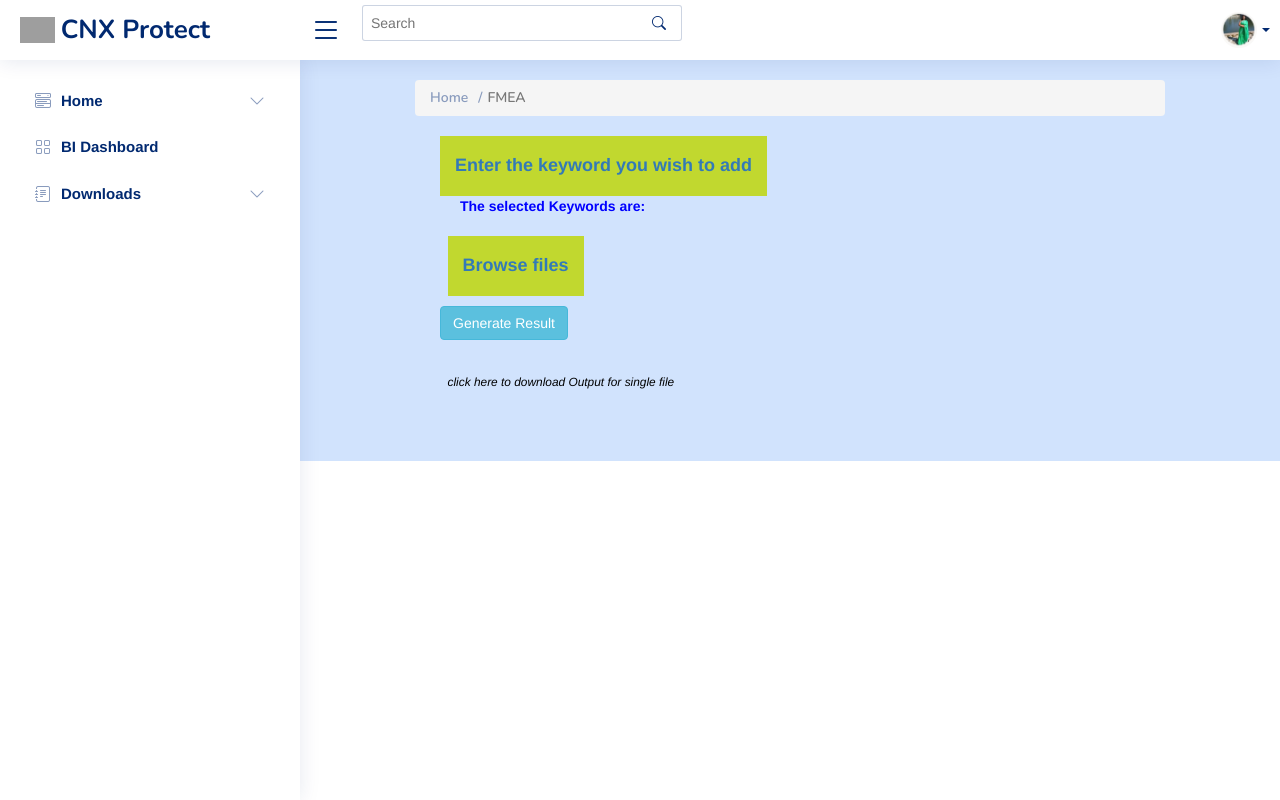
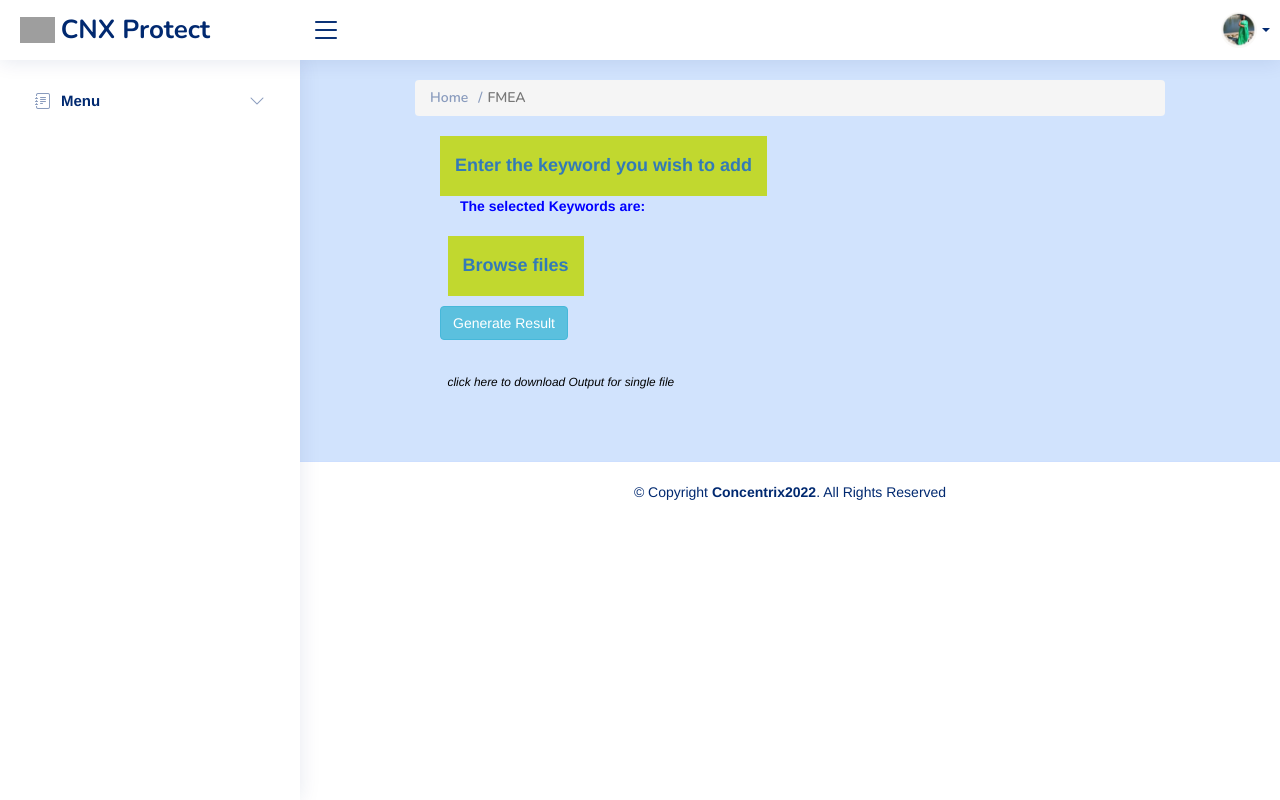
Before and after one commit to bridgecrew-perf6/deployment-74, a Django app: page /FMEA_Real in a window 1280 px wide; the page is wider, and only the part inside the window is pictured. Run offline with Django 3.2, Linux system fonts and the light colour scheme; parts of the project's set-up code (start-up, migrations or seed data) failed here and were passed over; some libraries are stand-ins or nearby versions; grey boxes are pictures that could not be loaded.

Commit message:
Update FMEA_Real.html

```diff
--- a/CNXProtect_Utl/templates/CNXProtect_Utl/FMEA_Real.html
+++ b/CNXProtect_Utl/templates/CNXProtect_Utl/FMEA_Real.html
@@ -51,12 +51,12 @@
       <i class="bi bi-list toggle-sidebar-btn"></i>
     </div><!-- End Logo -->
 
-    <div class="search-bar">
-      <form class="search-form d-flex align-items-center" method="POST" action="#">
-        <input type="text" name="query" placeholder="Search" title="Enter search keyword">
-        <button type="submit" title="Search"><i class="bi bi-search"></i></button>
-      </form>
-    </div><!-- End Search Bar -->
+<!--    <div class="search-bar">-->
+<!--      <form class="search-form d-flex align-items-center" method="POST" action="#">-->
+<!--        <input type="text" name="query" placeholder="Search" title="Enter search keyword">-->
+<!--        <button type="submit" title="Search"><i class="bi bi-search"></i></button>-->
+<!--      </form>-->
+<!--    </div>&lt;!&ndash; End Search Bar &ndash;&gt;-->
 
     <nav class="header-nav ms-auto">
       <ul class="d-flex align-items-center">
@@ -137,20 +137,12 @@
 
   <!-- ======= Sidebar ======= -->
   <aside id="sidebar" class="sidebar">
-
     <ul class="sidebar-nav" id="sidebar-nav">
-<!--<li class="nav-item">-->
-<!--        <a class="nav-link " href="{% url 'indexing_data5' %}">-->
-<!--          <i class="bi bi-grid"></i>-->
-<!--          <span>Main Page</span>-->
-<!--        </a>-->
-<!--      </li>-->
-
-      <li class="nav-item">
-        <a class="nav-link collapsed" data-bs-target="#components-nav" data-bs-toggle="collapse" href="#">
-          <i class="bi bi-menu-button-wide"></i><span>Home</span><i class="bi bi-chevron-down ms-auto"></i>
+<li class="nav-item">
+        <a class="nav-link collapsed" data-bs-target="#tables-nav" data-bs-toggle="collapse" href="#">
+          <i class="bi bi-journal-text"></i><span>Menu</span><i class="bi bi-chevron-down ms-auto"></i>
         </a>
-        <ul id="components-nav" class="nav-content collapse " data-bs-parent="#sidebar-nav">
+        <ul id="tables-nav" class="nav-content collapse " data-bs-parent="#sidebar-nav">
           <li>
             <a href="{% url 'indexing1' %}">
               <i class="bi bi-circle"></i><span>Contract Library</span>
@@ -161,114 +153,11 @@
               <i class="bi bi-circle"></i><span>FMEA</span>
             </a>
           </li>
-
-        </ul>
-      </li><!-- End Components Nav -->
-
-<!--      <li class="nav-item">-->
-<!--        <a class="nav-link collapsed" data-bs-target="#tables-nav" data-bs-toggle="collapse" href="#">-->
-<!--          <i class="bi bi-journal-text"></i><span>On-Demand</span><i class="bi bi-chevron-down ms-auto"></i>-->
-<!--        </a>-->
-<!--        <ul id="tables-nav" class="nav-content collapse " data-bs-parent="#sidebar-nav">-->
-<!--          <li>-->
-<!--            <a href="{% url 'Contract_Library1' %}">-->
-<!--              <i class="bi bi-circle"></i><span>Contract Library</span>-->
-<!--            </a>-->
-<!--          </li>-->
-<!--          <li>-->
-<!--            <a href="{% url 'FMEA_Real' %}">-->
-<!--              <i class="bi bi-circle"></i><span>FMEA</span>-->
-<!--            </a>-->
-<!--          </li>-->
-
-<!--        </ul>-->
-<!--      </li>-->
-<!--      <li class="nav-item">-->
-<!--        <a class="nav-link collapsed" href="{% url 'score_card' %} ">-->
-<!--          <i class="bi bi-grid"></i>-->
-<!--          <span>Score card reader</span>-->
-<!--        </a>-->
-<!--      </li>-->
-<!--      <li class="nav-item">-->
-<!--        <a class="nav-link collapsed" href="{% url 'pdfword' %} ">-->
-<!--          <i class="bi bi-grid"></i>-->
-<!--          <span>PDF2WORD</span>-->
-<!--        </a>-->
-<!--      </li>-->
-      <!-- End Dashboard Nav -->
-<!--      <li class="nav-item" href="{% url 'indexing_data5' %}">-->
-<!--        <a class="nav-link " href="{{df_filepath_Exe1}}" download rel="noopener noopener" target="_blank">-->
-<!--          <i class="ri-arrow-down-circle-line"></i>-->
-<!--          <span>Download</span>-->
-<!--        </a>-->
-<!--      </li>-->
-      <li class="nav-item">
-        <a class="nav-link collapsed" href="https://app.powerbi.com/links/8OnEUJ60_5?ctid=599e51d6-2f8c-4347-8e59-1f795a51a98c&pbi_source=linkShare&bookmarkGuid=4d2dc58f-c1df-4981-997f-a54e1c8a8e31">
-          <i class="bi bi-grid"></i>
-          <span> BI Dashboard</span>
-        </a>
-      </li>
-        <li class="nav-item">
-        <a class="nav-link collapsed" data-bs-target="#forms-nav" data-bs-toggle="collapse" href="indexing5.html">
-          <i class="bi bi-journal-text"></i><span>Downloads</span><i class="bi bi-chevron-down ms-auto"></i>
-        </a>
-        <ul id="forms-nav" class="nav-content collapse " data-bs-parent="#sidebar-nav">
-          <li>
-            <a class="nav-link " href="{{df_filepath_Exe1}}" download rel="noopener noopener" target="_blank">
-              <i class="bi bi-circle"></i><span>Contract Library</span>
-            </a>
-          </li>
-          <li>
-            <a class="nav-link " href="{{df_filepath_Exe1_1}}" download rel="noopener noopener" target="_blank">
-              <i class="bi bi-circle"></i><span>FMEA</span>
-            </a>
-          </li>
-
         </ul>
       </li>
 
-
-      <!-- End Forms Nav -->
-
-      <!-- End Tables Nav -->
-
-      <!-- End Charts Nav -->
-
-      <!-- End Icons Nav -->
-
-<!--      <li class="nav-heading">Pages</li>-->
-
-<!--      <li class="nav-item">-->
-<!--        <a class="nav-link collapsed" href="users-profile.html">-->
-<!--          <i class="bi bi-person"></i>-->
-<!--          <span>Profile</span>-->
-<!--        </a>-->
-<!--      </li>&lt;!&ndash; End Profile Page Nav &ndash;&gt;-->
-
-      <!-- End F.A.Q Page Nav -->
-
-<!--      <a href= "{{df_filepath_out}}" download rel="noopener noopener" target="_blank">-->
-<!--                                <br><h9 class ="small" style ="color:white;"> <i class="fa fa-link">click here to download Output for single file</i></h9></br>-->
-<!--                            </a>-->
-
-<!--      <li class="nav-item">-->
-<!--        <a class="nav-link collapsed" href="pages-contact.html">-->
-<!--          <i class="bi bi-envelope"></i>-->
-<!--          <span>Contact</span>-->
-<!--        </a>-->
-<!--      </li>&lt;!&ndash; End Contact Page Nav &ndash;&gt;-->
-
-      <!-- End Register Page Nav -->
-
-      <!-- End Login Page Nav -->
-
-      <!-- End Error 404 Page Nav -->
-
-      <!-- End Blank Page Nav -->
-
     </ul>
-
-  </aside><!-- End Sidebar-->
+  </aside>
 
 
 <section style="background-color: #d1e3fd" >
@@ -594,6 +483,18 @@
         <!-- End Right side columns -->
  <!-- End #main -->
   <!-- ======= Footer ======= -->
+<footer id="footer" class="footer">
+    <div class="copyright">
+      &copy; Copyright <strong><span>Concentrix2022</span></strong>. All Rights Reserved
+    </div>
+    <div class="credits">
+      <!-- All the links in the footer should remain intact. -->
+      <!-- You can delete the links only if you purchased the pro version. -->
+      <!-- Licensing information: https://bootstrapmade.com/license/ -->
+      <!-- Purchase the pro version with working PHP/AJAX contact form: https://bootstrapmade.com/nice-admin-bootstrap-admin-html-template/ -->
+<!--      Designed by <a href="https://scholar.google.com/citations?user=fDvDh2MAAAAJ&hl=en">SUMITHRA R</a>-->
+    </div>
+  </footer>
 </body>
 </html>
 
```
